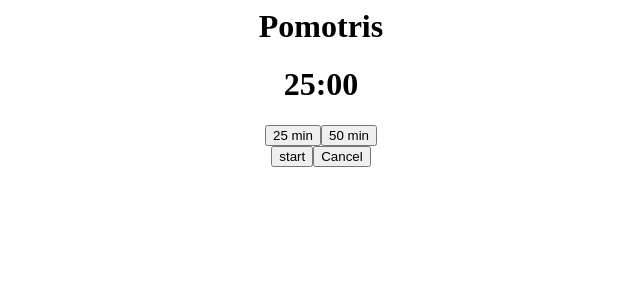
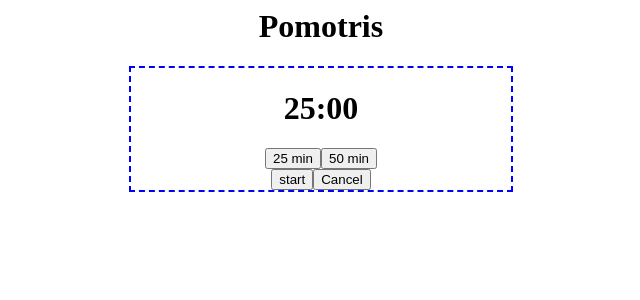
Before and after one commit to Heathercoraje/pomotris-vh, a React app: page / in a window 1280 px wide. Shown: the top 300 px of the page, without its empty margins (319-959 px from the left). Built offline with nearby package versions, Linux system fonts and the light colour scheme.

Commit message:
install style,css-load

```diff
--- a/package.json
+++ b/package.json
@@ -11,7 +11,9 @@
 		"type": "git",
 		"url": "git+https://github.com/Heathercoraje/pomotris-vh.git"
 	},
-	"keywords": ["timer"],
+	"keywords": [
+		"timer"
+	],
 	"author": "heathercoraje and veredrec",
 	"license": "ISC",
 	"bugs": {
@@ -45,10 +47,12 @@
 		"babel-preset-env": "^1.6.1",
 		"babel-preset-react": "^6.24.1",
 		"body-parser": "^1.18.2",
+		"css-loader": "^0.28.11",
 		"path": "^0.12.7",
 		"react": "^16.2.0",
 		"react-dom": "^16.2.0",
 		"react-router-dom": "^4.2.2",
+		"style-loader": "^0.20.3",
 		"styled-components": "^3.2.3",
 		"webpack": "^4.2.0"
 	}
--- a/public/index.css
+++ b/public/index.css
@@ -0,0 +1,3 @@
+.timer {
+	border: dashed 2px blue;
+}
--- a/public/index.html
+++ b/public/index.html
@@ -1,4 +1,6 @@
 <html>
+<head>
+</head>
   <body>
     <div id='root'></div>
     <script type="text/babel" src='index.jsx'></script>
--- a/public/index.jsx
+++ b/public/index.jsx
@@ -1,5 +1,6 @@
 import React from 'react';
 import ReactDOM from 'react-dom';
+import './index.css'
 import App from '../src/containers/App.jsx';
 
 ReactDOM.render(<App />, document.getElementById('root'));
```
Also changed, not shown: 1 other file (tests, documents, lock files or other folders).
